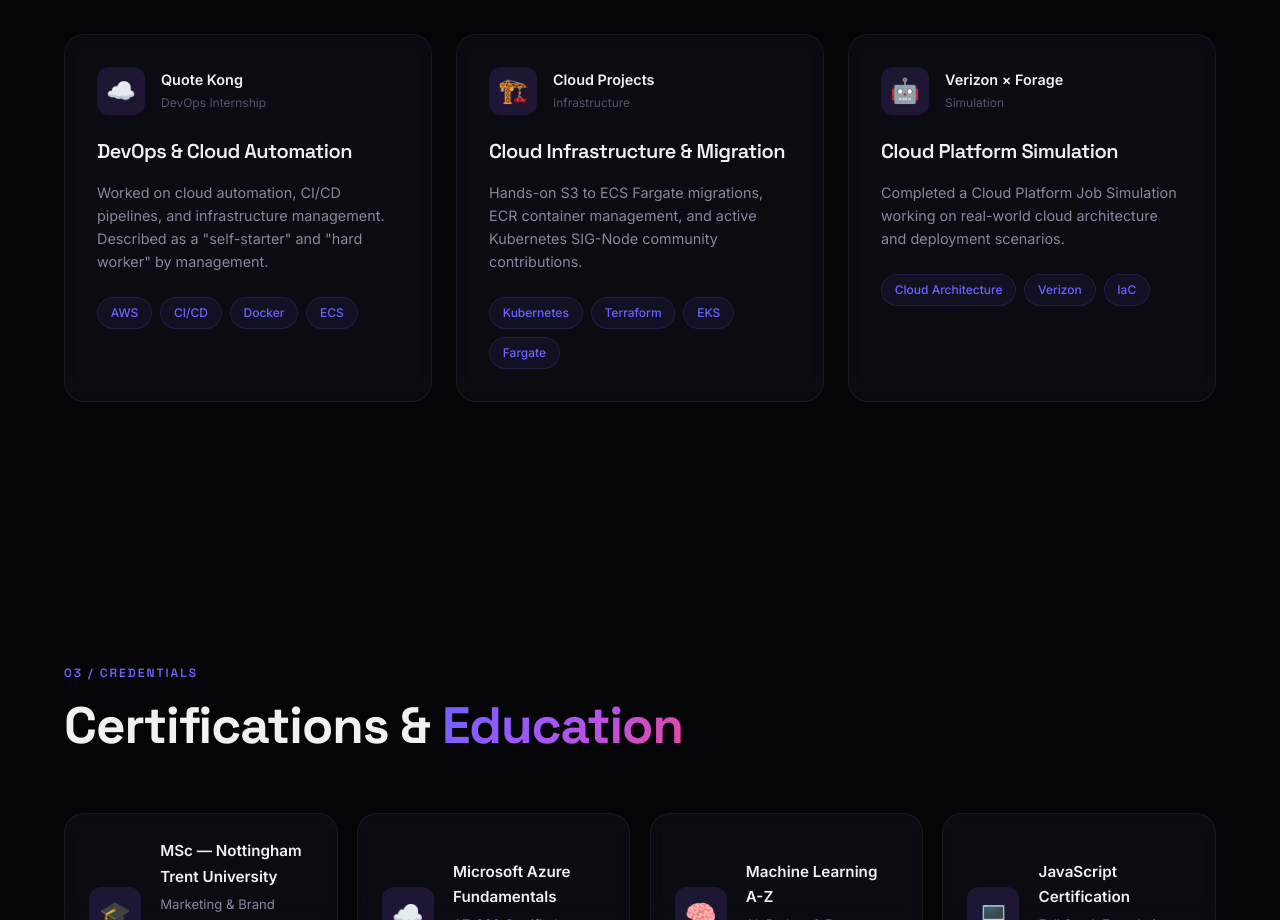
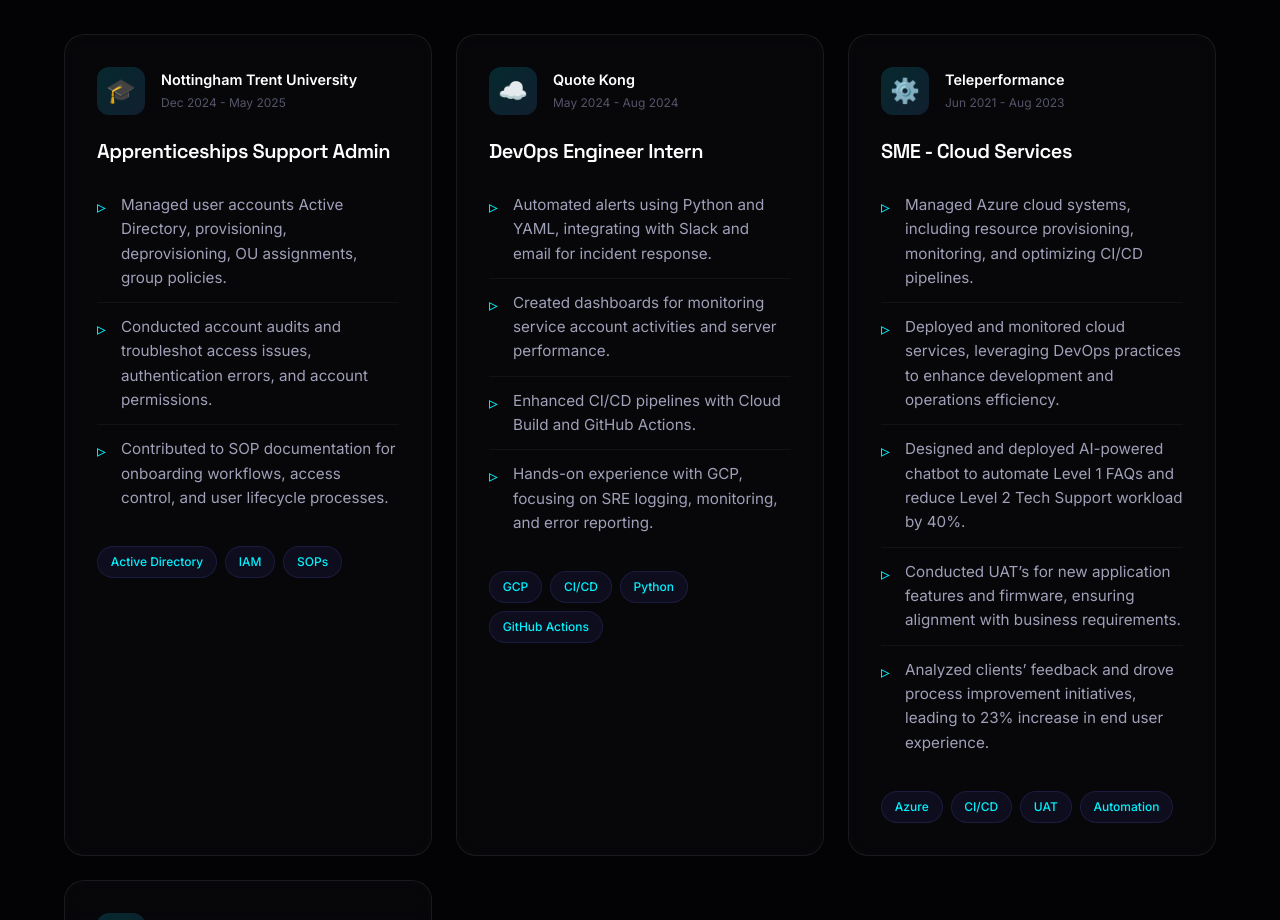
Before and after one commit to gouravshaw/portfolio-website, a website built with Vite: page index.html in a window 1280 px wide. Shown: the part 1880-2800 px from the top of the page. Built offline with nearby package versions, Linux system fonts and the light colour scheme.

Commit message:
made changes to the UI updated the work experience seperated the education and certifications

```diff
--- a/index.html
+++ b/index.html
@@ -33,6 +33,7 @@
         <li><a href="#hero" class="nav-link active">Home</a></li>
         <li><a href="#about" class="nav-link">About</a></li>
         <li><a href="#experience" class="nav-link">Work</a></li>
+        <li><a href="#education" class="nav-link">Education</a></li>
         <li><a href="#certifications" class="nav-link">Certs</a></li>
         <li><a href="#contact" class="nav-link">Contact</a></li>
       </ul>
@@ -57,7 +58,7 @@
             <span class="title-static">Cloud &</span>
             <span class="title-dynamic" id="typingText"></span>
           </h2>
-          <p class="hero-desc">Cloud and DevOps-focused professional with <strong>4+ years</strong> of experience across
+          <p class="hero-desc">Cloud and DevOps-focused professional with <strong>5+ years</strong> of experience across
             IT infrastructure, cloud automation, and software configuration management.</p>
           <div class="hero-cta">
             <a href="#experience" class="btn-glow">
@@ -70,7 +71,7 @@
           </div>
           <div class="hero-stats">
             <div class="stat">
-              <span class="stat-number" data-count="4">0</span><span class="stat-plus">+</span>
+              <span class="stat-number" data-count="5">0</span><span class="stat-plus">+</span>
               <span class="stat-label">Years Experience</span>
             </div>
             <div class="stat-divider"></div>
@@ -114,7 +115,7 @@
             <div class="about-text">
               <p class="about-lead">I build and manage <span class="highlight">scalable cloud infrastructure</span>
                 that helps teams ship faster.</p>
-              <p>With 4+ years spanning IT infrastructure, cloud automation, and CI/CD pipelines, I bring a unique blend
+              <p>With 5+ years spanning IT infrastructure, cloud automation, and CI/CD pipelines, I bring a unique blend
                 of technical depth and business acumen to every project. Currently pursuing an <strong>MSc at Nottingham
                   Trent University</strong>.</p>
 
@@ -161,7 +162,7 @@
   <span class="key">"name"</span>: <span class="val">"Gourav Shaw"</span>,
   <span class="key">"role"</span>: <span class="val">"Cloud & DevOps"</span>,
   <span class="key">"cloud"</span>: [<span class="val">"AWS"</span>, <span class="val">"Azure"</span>, <span class="val">"GCP"</span>],
-  <span class="key">"tools"</span>: [<span class="val">"K8s"</span>, <span class="val">"Terraform"</span>],
+  <span class="key">"tools"</span>: [<span class="val">"Docker"</span>, <span class="val">"K8s"</span>, <span class="val">"Terraform"</span>],
   <span class="key">"status"</span>: <span class="val">"shipping infra..."</span>
 }</pre>
                   <div class="terminal-line">
@@ -188,18 +189,24 @@
               <div class="exp-card-glow"></div>
               <div class="exp-card-header">
                 <div class="exp-icon">
-                  <span>☁️</span>
+                  <span>🎓</span>
                 </div>
                 <div class="exp-meta">
-                  <span class="exp-company">Quote Kong</span>
-                  <span class="exp-date">DevOps Internship</span>
+                  <span class="exp-company">Nottingham Trent University</span>
+                  <span class="exp-date">Dec 2024 - May 2025</span>
                 </div>
               </div>
-              <h3 class="exp-title">DevOps & Cloud Automation</h3>
-              <p class="exp-desc">Worked on cloud automation, CI/CD pipelines, and infrastructure management. Described
-                as a "self-starter" and "hard worker" by management.</p>
+              <h3 class="exp-title">Apprenticeships Support Admin</h3>
+              <ul class="exp-desc-list">
+                <li>Managed user accounts Active Directory, provisioning, deprovisioning, OU assignments, group
+                  policies.</li>
+                <li>Conducted account audits and troubleshot access issues, authentication errors, and account
+                  permissions.</li>
+                <li>Contributed to SOP documentation for onboarding workflows, access control, and user lifecycle
+                  processes.</li>
+              </ul>
               <div class="exp-tags">
-                <span>AWS</span><span>CI/CD</span><span>Docker</span><span>ECS</span>
+                <span>Active Directory</span><span>IAM</span><span>SOPs</span>
               </div>
             </article>
 
@@ -208,18 +215,22 @@
               <div class="exp-card-glow"></div>
               <div class="exp-card-header">
                 <div class="exp-icon">
-                  <span>🏗️</span>
+                  <span>☁️</span>
                 </div>
                 <div class="exp-meta">
-                  <span class="exp-company">Cloud Projects</span>
-                  <span class="exp-date">Infrastructure</span>
+                  <span class="exp-company">Quote Kong</span>
+                  <span class="exp-date">May 2024 - Aug 2024</span>
                 </div>
               </div>
-              <h3 class="exp-title">Cloud Infrastructure & Migration</h3>
-              <p class="exp-desc">Hands-on S3 to ECS Fargate migrations, ECR container management, and active
-                Kubernetes SIG-Node community contributions.</p>
+              <h3 class="exp-title">DevOps Engineer Intern</h3>
+              <ul class="exp-desc-list">
+                <li>Automated alerts using Python and YAML, integrating with Slack and email for incident response.</li>
+                <li>Created dashboards for monitoring service account activities and server performance.</li>
+                <li>Enhanced CI/CD pipelines with Cloud Build and GitHub Actions.</li>
+                <li>Hands-on experience with GCP, focusing on SRE logging, monitoring, and error reporting.</li>
+              </ul>
               <div class="exp-tags">
-                <span>Kubernetes</span><span>Terraform</span><span>EKS</span><span>Fargate</span>
+                <span>GCP</span><span>CI/CD</span><span>Python</span><span>GitHub Actions</span>
               </div>
             </article>
 
@@ -228,20 +239,83 @@
               <div class="exp-card-glow"></div>
               <div class="exp-card-header">
                 <div class="exp-icon">
-                  <span>🤖</span>
+                  <span>⚙️</span>
                 </div>
                 <div class="exp-meta">
-                  <span class="exp-company">Verizon × Forage</span>
-                  <span class="exp-date">Simulation</span>
+                  <span class="exp-company">Teleperformance</span>
+                  <span class="exp-date">Jun 2021 - Aug 2023</span>
                 </div>
               </div>
-              <h3 class="exp-title">Cloud Platform Simulation</h3>
-              <p class="exp-desc">Completed a Cloud Platform Job Simulation working on real-world cloud architecture and
-                deployment scenarios.</p>
+              <h3 class="exp-title">SME - Cloud Services</h3>
+              <ul class="exp-desc-list">
+                <li>Managed Azure cloud systems, including resource provisioning, monitoring, and optimizing CI/CD
+                  pipelines.</li>
+                <li>Deployed and monitored cloud services, leveraging DevOps practices to enhance development and
+                  operations efficiency.</li>
+                <li>Designed and deployed AI-powered chatbot to automate Level 1 FAQs and reduce Level 2 Tech Support
+                  workload by 40%.</li>
+                <li>Conducted UAT’s for new application features and firmware, ensuring alignment with business
+                  requirements.</li>
+                <li>Analyzed clients’ feedback and drove process improvement initiatives, leading to 23% increase in end
+                  user experience.</li>
+              </ul>
               <div class="exp-tags">
-                <span>Cloud Architecture</span><span>Verizon</span><span>IaC</span>
+                <span>Azure</span><span>CI/CD</span><span>UAT</span><span>Automation</span>
               </div>
             </article>
+
+            <!-- Card 4 -->
+            <article class="exp-card" data-tilt>
+              <div class="exp-card-glow"></div>
+              <div class="exp-card-header">
+                <div class="exp-icon">
+                  <span>💾</span>
+                </div>
+                <div class="exp-meta">
+                  <span class="exp-company">Teleperformance</span>
+                  <span class="exp-date">Sep 2019 - Jun 2021</span>
+                </div>
+              </div>
+              <h3 class="exp-title">Lead Tech Support Associate</h3>
+              <ul class="exp-desc-list">
+                <li>Provided advanced tech support for Western Digital storage solutions to clients based in NA & EMEA.
+                </li>
+                <li>Led troubleshooting for NAS server configurations and cloud storage systems for optimal performance
+                  and security.</li>
+                <li>Trained and mentored junior staff, enhancing team efficiency and service quality.</li>
+              </ul>
+              <div class="exp-tags">
+                <span>NAS</span><span>Cloud Storage</span><span>Troubleshooting</span>
+              </div>
+            </article>
+          </div>
+        </div>
+      </section>
+
+      <!-- Education Section -->
+      <section id="education" class="section">
+        <div class="container">
+          <div class="section-header">
+            <span class="section-tag">03 / EDUCATION</span>
+            <h2 class="section-title">Academic <span class="gradient-text">Background</span></h2>
+          </div>
+          <div class="certs-grid">
+            <div class="cert-card">
+              <div class="cert-badge">🎓</div>
+              <div class="cert-info">
+                <h3>MSc — Nottingham Trent University</h3>
+                <p>Cloud and Enterprise Computing</p>
+                <span class="cert-status">Distinction</span>
+              </div>
+            </div>
+            <div class="cert-card">
+              <div class="cert-badge">🎓</div>
+              <div class="cert-info">
+                <h3>BSc — Panjab University</h3>
+                <p>Computers, Physics, Maths</p>
+                <span class="cert-status">Completed</span>
+              </div>
+            </div>
           </div>
         </div>
       </section>
@@ -250,18 +324,10 @@
       <section id="certifications" class="section">
         <div class="container">
           <div class="section-header">
-            <span class="section-tag">03 / CREDENTIALS</span>
-            <h2 class="section-title">Certifications & <span class="gradient-text">Education</span></h2>
+            <span class="section-tag">04 / CREDENTIALS</span>
+            <h2 class="section-title">Professional <span class="gradient-text">Certifications</span></h2>
           </div>
           <div class="certs-grid">
-            <div class="cert-card">
-              <div class="cert-badge">🎓</div>
-              <div class="cert-info">
-                <h3>MSc — Nottingham Trent University</h3>
-                <p>Marketing & Brand Management</p>
-                <span class="cert-status">Distinction in modules</span>
-              </div>
-            </div>
             <div class="cert-card">
               <div class="cert-badge">☁️</div>
               <div class="cert-info">
@@ -271,19 +337,11 @@
               </div>
             </div>
             <div class="cert-card">
-              <div class="cert-badge">🧠</div>
+              <div class="cert-badge">💼</div>
               <div class="cert-info">
-                <h3>Machine Learning A-Z</h3>
-                <p>AI, Python & R</p>
-                <span class="cert-status">Completed</span>
-              </div>
-            </div>
-            <div class="cert-card">
-              <div class="cert-badge">💻</div>
-              <div class="cert-info">
-                <h3>JavaScript Certification</h3>
-                <p>Full Stack Foundations</p>
-                <span class="cert-status">Completed</span>
+                <h3>Verizon Cloud Platform Job Simulation</h3>
+                <p>Forage</p>
+                <span class="cert-status verified">Verified</span>
               </div>
             </div>
           </div>
@@ -294,7 +352,7 @@
       <section class="section testimonial-section">
         <div class="container">
           <div class="section-header center">
-            <span class="section-tag">04 / TESTIMONIAL</span>
+            <span class="section-tag">05 / TESTIMONIAL</span>
             <h2 class="section-title">What People <span class="gradient-text">Say</span></h2>
           </div>
           <div class="testimonial-card">
@@ -318,7 +376,7 @@
       <section id="contact" class="section contact-section">
         <div class="container">
           <div class="section-header center">
-            <span class="section-tag">05 / CONTACT</span>
+            <span class="section-tag">06 / CONTACT</span>
             <h2 class="section-title">Let's Work <span class="gradient-text">Together</span></h2>
           </div>
           <div class="contact-content">
--- a/src/style.css
+++ b/src/style.css
@@ -5,26 +5,26 @@
 
 /* ---------- DESIGN TOKENS ---------- */
 :root {
-  --bg-primary: #050508;
-  --bg-secondary: #0c0c14;
-  --bg-card: rgba(15, 15, 25, 0.6);
-  --bg-card-hover: rgba(20, 20, 35, 0.8);
+  --bg-primary: #030305;
+  --bg-secondary: #0a0a0f;
+  --bg-card: rgba(10, 10, 15, 0.65);
+  --bg-card-hover: rgba(15, 15, 20, 0.85);
 
-  --text-primary: #f0f0f5;
-  --text-secondary: #8888a0;
+  --text-primary: #ffffff;
+  --text-secondary: #a0a0b8;
   --text-muted: #55556a;
 
-  --accent-1: #6c63ff;
-  --accent-2: #a855f7;
-  --accent-3: #ec4899;
-  --accent-4: #06b6d4;
+  --accent-1: #00f2fe;
+  --accent-2: #4facfe;
+  --accent-3: #fa709a;
+  --accent-4: #f83600;
 
   --gradient-main: linear-gradient(135deg, var(--accent-1), var(--accent-2), var(--accent-3));
-  --gradient-subtle: linear-gradient(135deg, rgba(108, 99, 255, 0.15), rgba(168, 85, 247, 0.15));
+  --gradient-subtle: linear-gradient(135deg, rgba(0, 242, 254, 0.15), rgba(79, 172, 254, 0.15));
 
-  --glass-bg: rgba(255, 255, 255, 0.03);
-  --glass-border: rgba(255, 255, 255, 0.06);
-  --glass-border-hover: rgba(255, 255, 255, 0.12);
+  --glass-bg: rgba(255, 255, 255, 0.04);
+  --glass-border: rgba(255, 255, 255, 0.08);
+  --glass-border-hover: rgba(255, 255, 255, 0.18);
 
   --font-sans: 'Inter', -apple-system, BlinkMacSystemFont, sans-serif;
   --font-display: 'Space Grotesk', sans-serif;
@@ -35,8 +35,8 @@
   --radius-lg: 20px;
   --radius-full: 9999px;
 
-  --shadow-glow: 0 0 60px -15px rgba(108, 99, 255, 0.4);
-  --shadow-card: 0 4px 30px rgba(0, 0, 0, 0.3);
+  --shadow-glow: 0 0 60px -15px rgba(0, 242, 254, 0.4);
+  --shadow-card: 0 4px 30px rgba(0, 0, 0, 0.5);
 
   --transition-fast: 0.2s cubic-bezier(0.4, 0, 0.2, 1);
   --transition-smooth: 0.4s cubic-bezier(0.4, 0, 0.2, 1);
@@ -368,7 +368,7 @@ ul {
   position: relative;
   overflow: hidden;
   transition: var(--transition-spring);
-  box-shadow: 0 4px 25px rgba(108, 99, 255, 0.3);
+  box-shadow: 0 4px 25px rgba(0, 242, 254, 0.3);
 }
 
 .btn-glow::before {
@@ -382,7 +382,7 @@ ul {
 
 .btn-glow:hover {
   transform: translateY(-2px) scale(1.02);
-  box-shadow: 0 8px 40px rgba(108, 99, 255, 0.5);
+  box-shadow: 0 8px 40px rgba(0, 242, 254, 0.5);
 }
 
 .btn-glow:hover::before {
@@ -672,23 +672,23 @@ ul {
 }
 
 .tag-devops {
-  border-color: rgba(108, 99, 255, 0.2);
+  border-color: rgba(0, 242, 254, 0.2);
   color: var(--accent-1);
 }
 
 .tag-devops:hover {
-  background: rgba(108, 99, 255, 0.1);
-  border-color: rgba(108, 99, 255, 0.4);
+  background: rgba(0, 242, 254, 0.1);
+  border-color: rgba(0, 242, 254, 0.4);
 }
 
 .tag-code {
-  border-color: rgba(168, 85, 247, 0.2);
-  color: var(--accent-2);
+  border-color: rgba(250, 112, 154, 0.2);
+  color: var(--accent-3);
 }
 
 .tag-code:hover {
-  background: rgba(168, 85, 247, 0.1);
-  border-color: rgba(168, 85, 247, 0.4);
+  background: rgba(250, 112, 154, 0.1);
+  border-color: rgba(250, 112, 154, 0.4);
 }
 
 /* Terminal Card */
@@ -704,7 +704,7 @@ ul {
 .terminal-card:hover {
   border-color: var(--glass-border-hover);
   transform: translateY(-4px);
-  box-shadow: var(--shadow-card), 0 0 80px -20px rgba(108, 99, 255, 0.5);
+  box-shadow: var(--shadow-card), 0 0 80px -20px rgba(0, 242, 254, 0.4);
 }
 
 .terminal-header {
@@ -860,13 +860,35 @@ ul {
   font-weight: 600;
   margin-bottom: 0.8rem;
   letter-spacing: -0.5px;
+  color: var(--text-primary);
 }
 
-.exp-desc {
+.exp-desc-list {
+  padding-left: 0;
+  margin-bottom: 1.5rem;
+  list-style: none;
+}
+
+.exp-desc-list li {
   color: var(--text-secondary);
-  font-size: 0.9rem;
-  margin-bottom: 1.5rem;
+  font-size: 0.95rem;
+  padding: 0.75rem 0 0.75rem 1.5rem;
+  position: relative;
   line-height: 1.6;
+  border-bottom: 1px solid rgba(255, 255, 255, 0.05);
+}
+
+.exp-desc-list li:last-child {
+  border-bottom: none;
+}
+
+.exp-desc-list li::before {
+  content: "▹";
+  position: absolute;
+  left: 0;
+  color: var(--accent-1);
+  font-size: 1.1rem;
+  top: 0.75rem;
 }
 
 .exp-tags {
```
Also changed, not shown: README.md.
